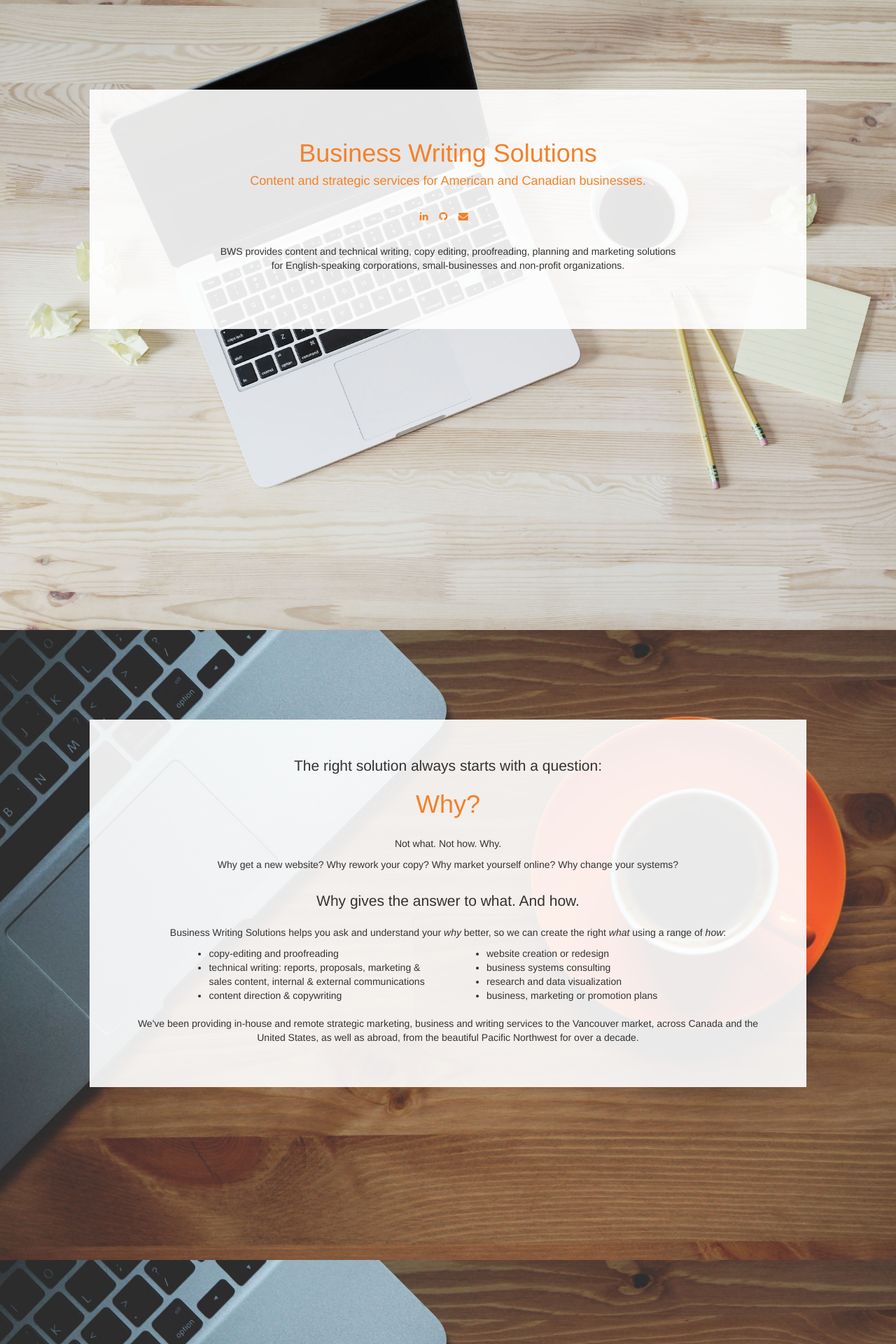
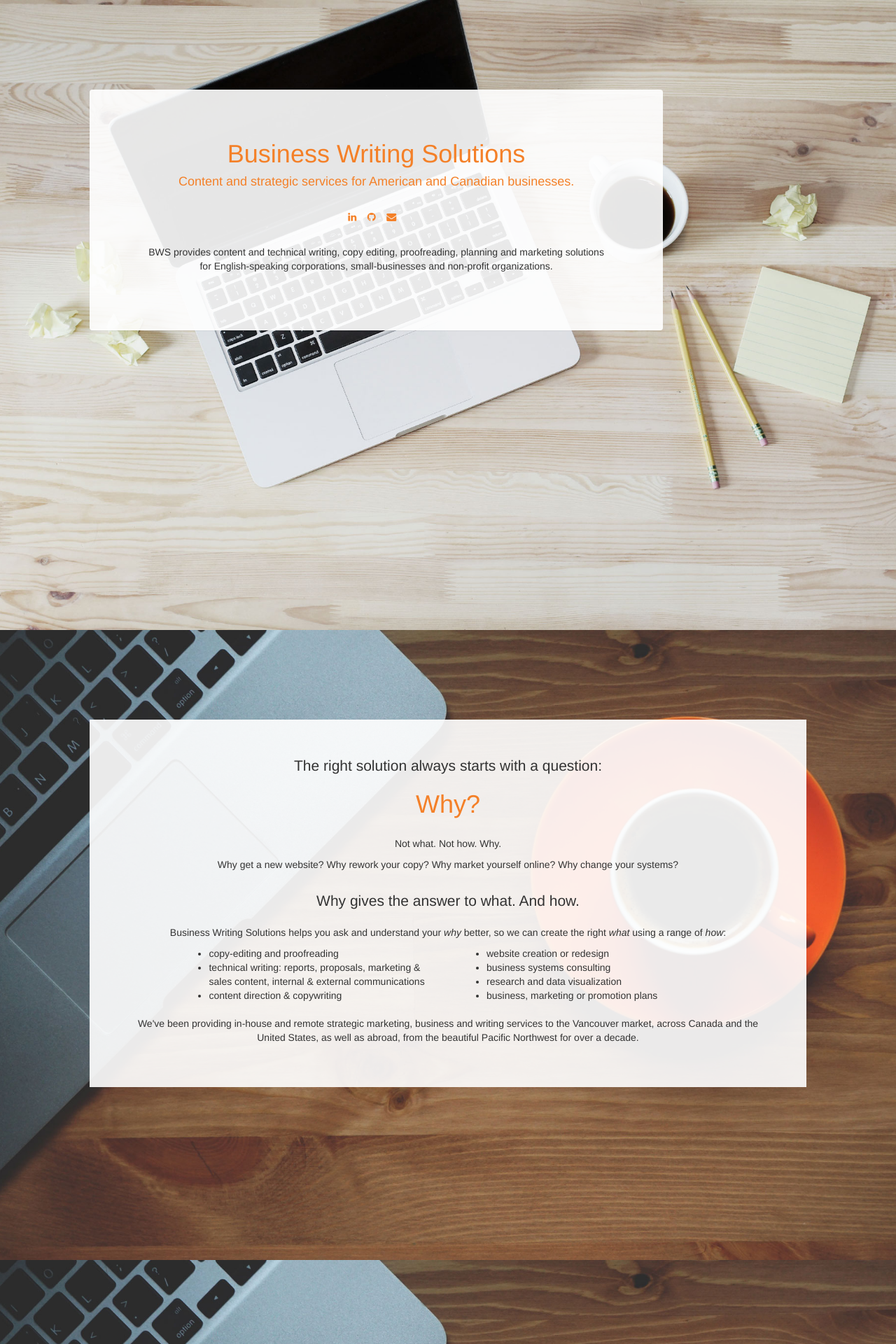
Before and after one commit to kaiewiggins/businesswriting, a Jekyll site: the page built from test.html, in a window 1280 px wide. Shown: the top 1920 px of the page at 70% size. Built offline with Jekyll 4.4.1, drawn with Linux system fonts in a browser that asks for light colours; nearby versions of some CDN libraries.

Commit message:
Update test.html

```diff
--- a/test.html
+++ b/test.html
@@ -5,7 +5,7 @@
 
 <!-- Section 1 -->
     <div class="index-bg-1">
-        <div class="text-center" style="background-color: rgba(255,255,255,0.9); padding: 5%;">
+        <div class="panel text-center" style="background-color: rgba(255,255,255,0.9); padding: 5%; width:80%;">
           <h1>Business Writing Solutions</h1>
           <h4>Content and strategic services for American and Canadian businesses.</h4>
           <br /> <!-- Start social media buttons of Section1/header -->
```
